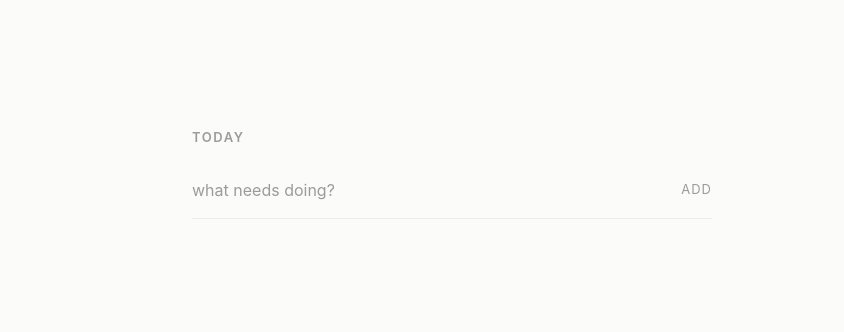
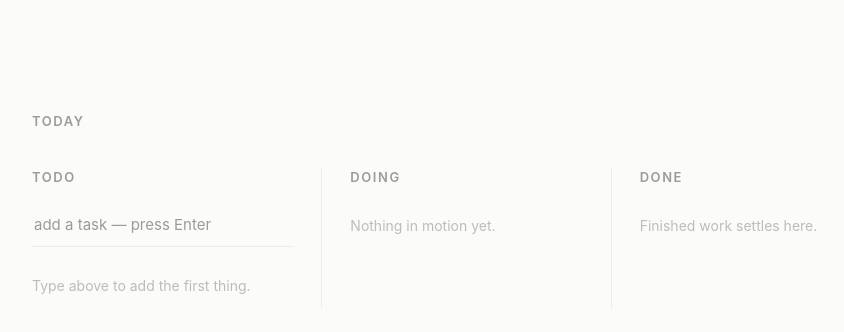
Before and after one commit to qiaopeng55/enso-course, a plain HTML site: page index.html in a window 1280 px wide. Shown: the whole page, without its empty margins (188-1032 px from the left). Drawn offline with Linux system fonts and the light colour scheme.

Commit message:
kanban: vibe it into a board (the COLUMNS contract appears)

```diff
--- a/index.html
+++ b/index.html
@@ -3,72 +3,136 @@
 <head>
 <meta charset="utf-8">
 <meta name="viewport" content="width=device-width, initial-scale=1">
-<title>Todo</title>
+<title>Board</title>
 <style>
-  /* the enso-design Skill, applied: warm paper, sumi ink, ONE vermilion accent, calm. */
-  :root { --bg:#fbfbfa; --fg:#1a1a1a; --muted:#9b9b97; --line:#ececea; --accent:#e8553e; }
+  :root { --bg:#fbfbfa; --fg:#1a1a1a; --muted:#9b9b97; --line:#ececea; --accent:#e8553e;
+    --tint:rgba(232,85,62,0.06); }
   * { box-sizing:border-box; margin:0; padding:0; }
   body { background:var(--bg); color:var(--fg); -webkit-font-smoothing:antialiased;
     font:16px/1.5 -apple-system, BlinkMacSystemFont, "Segoe UI", Roboto, sans-serif;
-    display:flex; justify-content:center; padding:16vh 24px; }
-  main { width:100%; max-width:520px; }
-  h1 { font-size:13px; font-weight:600; letter-spacing:.12em; text-transform:uppercase; color:var(--muted); margin-bottom:24px; }
-  form { display:flex; gap:12px; border-bottom:1px solid var(--line); padding-bottom:10px; margin-bottom:8px; }
-  #text { flex:1; border:none; background:none; font:inherit; color:var(--fg); padding:6px 0; }
-  #text::placeholder { color:var(--muted); }
-  #text:focus { outline:none; }
-  form button { border:none; background:none; font:inherit; font-size:13px; letter-spacing:.08em;
-    text-transform:uppercase; color:var(--muted); cursor:pointer; transition:color .15s ease-out; }
-  form button:hover { color:var(--accent); }
+    display:flex; justify-content:center; padding:14vh 24px; }
+  main { width:100%; max-width:840px; }
+  h1 { font-size:13px; font-weight:600; letter-spacing:.12em; text-transform:uppercase;
+    color:var(--muted); margin-bottom:36px; }
+  .board { display:grid; grid-template-columns:repeat(3,1fr); gap:28px; }
+  .col { padding-left:28px; border-left:1px solid var(--line); transition:background .18s ease-out; }
+  .col:first-child { padding-left:0; border-left:none; }
+  .col.over { background:var(--tint); border-radius:6px; }
+  h2 { font-size:13px; font-weight:600; letter-spacing:.12em; text-transform:uppercase;
+    color:var(--muted); margin-bottom:16px; display:flex; gap:8px; }
+  h2 .count { font-weight:400; opacity:.7; }
   ul { list-style:none; }
-  li { display:flex; align-items:center; gap:12px; padding:12px 0; border-bottom:1px solid var(--line);
-    animation:rise .2s ease-out; }
-  @keyframes rise { from { opacity:0; transform:translateY(-3px); } }
-  .text { flex:1; }
-  .del { border:none; background:none; color:var(--muted); cursor:pointer; opacity:0; padding:0;
-    transition:opacity .15s, color .15s; font-size:18px; line-height:1; }
-  li:hover .del { opacity:1; }
-  .del:hover { color:var(--accent); }
+  .quickadd { width:100%; margin:2px 0 16px; border:none; border-bottom:1px solid var(--line);
+    background:none; font:inherit; font-size:15px; color:var(--fg); padding:9px 2px;
+    transition:border-color .18s ease-out; }
+  .quickadd::placeholder { color:var(--muted); }
+  .quickadd:focus { outline:none; border-bottom-color:var(--accent); }
+  .card { display:flex; align-items:center; gap:12px; padding:12px 0; border-bottom:1px solid var(--line);
+    cursor:grab; animation:enter .18s ease-out; }
+  @keyframes enter { from { opacity:0; transform:translateY(-4px); } }
+  .card:focus-visible { outline:2px solid var(--accent); outline-offset:3px; }
+  .card.dragging { opacity:.45; cursor:grabbing; }
+  .text { flex:1; word-break:break-word; }
+  .card[data-status="done"] .text { color:var(--muted); text-decoration:line-through; }
+  .empty { color:var(--muted); font-size:14px; opacity:.65; padding:12px 0; }
 </style>
 </head>
 <body>
   <main>
     <h1>Today</h1>
-    <form id="add">
-      <input id="text" placeholder="what needs doing?" autofocus>
-      <button>add</button>
-    </form>
-    <ul id="list"></ul>
+    <div class="board" id="board"></div>
   </main>
 
 <script>
-  // Same todo as stage 1 — now pointed at the enso-design Skill. The logic didn't change; the taste did.
-  const list = document.getElementById("list");
-  let items = JSON.parse(localStorage.getItem("todo") || "[]");
+  // A zen kanban — still vibe-coded, still a toy, but it works. The columns live in a COLUMNS
+  // array (id + title): that's a contract a deterministic gate will check in a later stage.
+  const ORDER = ["todo", "doing", "done"];
+  const COLUMNS = [
+    { id: "todo",  title: "Todo",  empty: "Type above to add the first thing." },
+    { id: "doing", title: "Doing", empty: "Nothing in motion yet." },
+    { id: "done",  title: "Done",  empty: "Finished work settles here." },
+  ];
 
-  function save() { localStorage.setItem("todo", JSON.stringify(items)); }
+  const board = document.getElementById("board");
+  let cards = JSON.parse(localStorage.getItem("board") || "[]");
+  const col = {};
+  let dragged = null;
+
+  const save = () => localStorage.setItem("board", JSON.stringify(cards));
+  const nextId = () => cards.reduce((m, c) => Math.max(m, +c.id || 0), 0) + 1;
+
   function render() {
-    list.innerHTML = "";
-    items.forEach((it, i) => {
-      const li = document.createElement("li");
-      const span = document.createElement("span");
-      span.className = "text";
-      span.textContent = it;
-      const del = document.createElement("button");
-      del.className = "del";
-      del.textContent = "–";              // a restrained drawn mark, not a loud glyph
-      del.setAttribute("aria-label", "remove");
-      del.onclick = () => { items.splice(i, 1); save(); render(); };
-      li.append(span, del);
-      list.appendChild(li);
-    });
+    for (const c of COLUMNS) { col[c.id].list.innerHTML = ""; }
+    for (const c of COLUMNS) {
+      const mine = cards.filter((k) => k.status === c.id);
+      col[c.id].count.textContent = mine.length || "";
+      col[c.id].empty.style.display = mine.length ? "none" : "";
+      for (const card of mine) col[c.id].list.appendChild(node(card));
+    }
   }
 
-  document.getElementById("add").onsubmit = (e) => {
-    e.preventDefault();
-    const t = document.getElementById("text");
-    if (t.value.trim()) { items.push(t.value.trim()); t.value = ""; save(); render(); }
-  };
+  function node(card) {
+    const li = document.createElement("li");
+    li.className = "card";
+    li.dataset.id = card.id;
+    li.dataset.status = card.status;
+    li.draggable = true;
+    li.tabIndex = 0;
+    const span = document.createElement("span");
+    span.className = "text";
+    span.textContent = card.text;
+    li.appendChild(span);
+    li.addEventListener("dragstart", () => { dragged = card.id; li.classList.add("dragging"); });
+    li.addEventListener("dragend", () => { dragged = null; li.classList.remove("dragging"); });
+    li.addEventListener("keydown", (e) => {
+      const i = ORDER.indexOf(card.status);
+      if (e.key === "ArrowRight" && i < 2) { card.status = ORDER[i + 1]; save(); render(); }
+      if (e.key === "ArrowLeft" && i > 0) { card.status = ORDER[i - 1]; save(); render(); }
+    });
+    return li;
+  }
+
+  function buildColumn(spec) {
+    const section = document.createElement("section");
+    section.className = "col";
+    const h2 = document.createElement("h2");
+    h2.textContent = spec.title;
+    const count = document.createElement("span");
+    count.className = "count";
+    h2.append(count);
+    const list = document.createElement("ul");
+    const empty = document.createElement("p");
+    empty.className = "empty";
+    empty.textContent = spec.empty;
+    section.append(h2, list, empty);
+
+    if (spec.id === "todo") {
+      const add = document.createElement("input");
+      add.className = "quickadd";
+      add.placeholder = "add a task — press Enter";
+      add.addEventListener("keydown", (e) => {
+        if (e.key !== "Enter" || !add.value.trim()) return;
+        cards.unshift({ id: nextId(), text: add.value.trim(), status: "todo" });
+        add.value = "";
+        save(); render();
+      });
+      section.insertBefore(add, list);
+    }
+
+    section.addEventListener("dragover", (e) => { e.preventDefault(); section.classList.add("over"); });
+    section.addEventListener("dragleave", (e) => { if (!section.contains(e.relatedTarget)) section.classList.remove("over"); });
+    section.addEventListener("drop", (e) => {
+      e.preventDefault();
+      section.classList.remove("over");
+      const c = cards.find((k) => String(k.id) === String(dragged));
+      if (c) { c.status = spec.id; save(); render(); }
+    });
+
+    board.append(section);
+    col[spec.id] = { list, empty, count };
+  }
+
+  COLUMNS.forEach(buildColumn);
   render();
 </script>
 </body>
```
